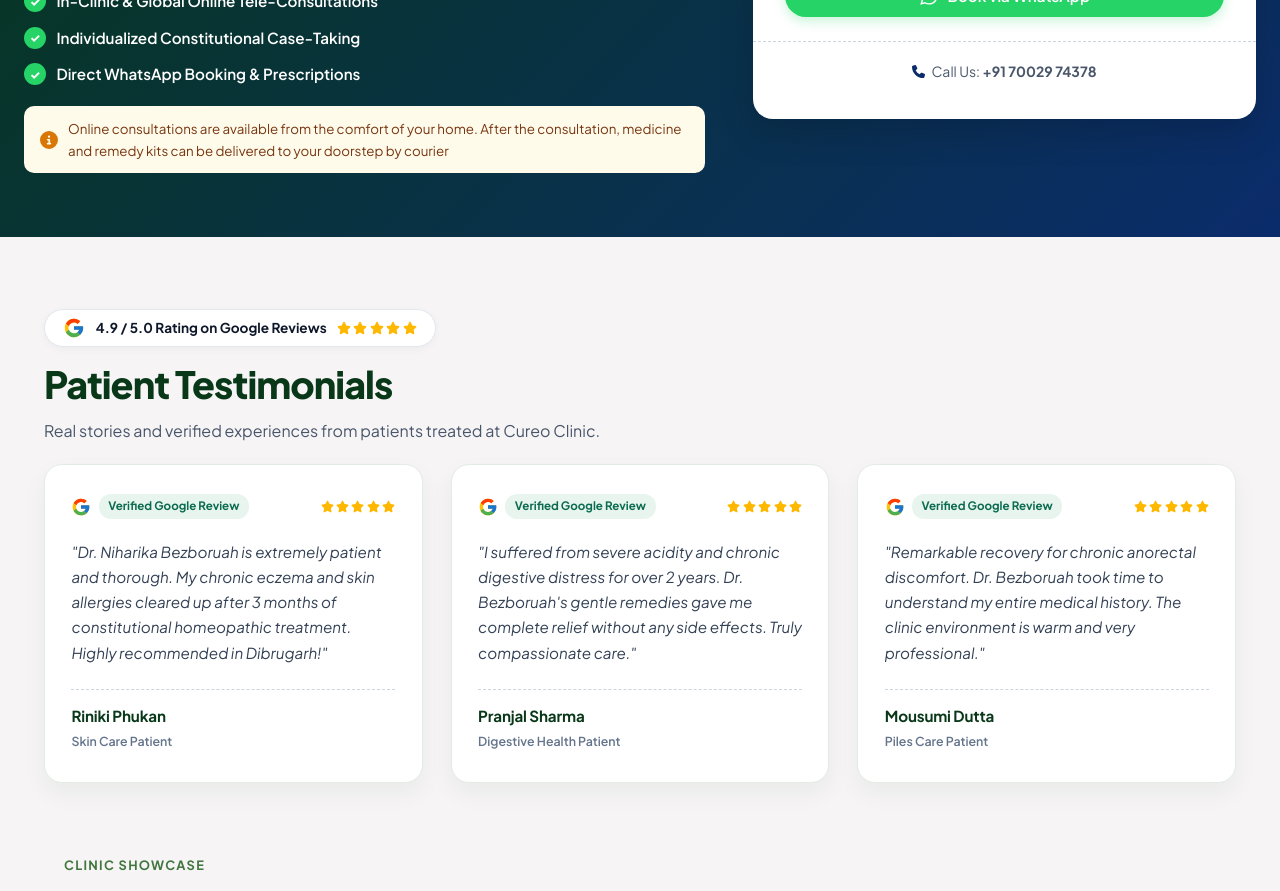
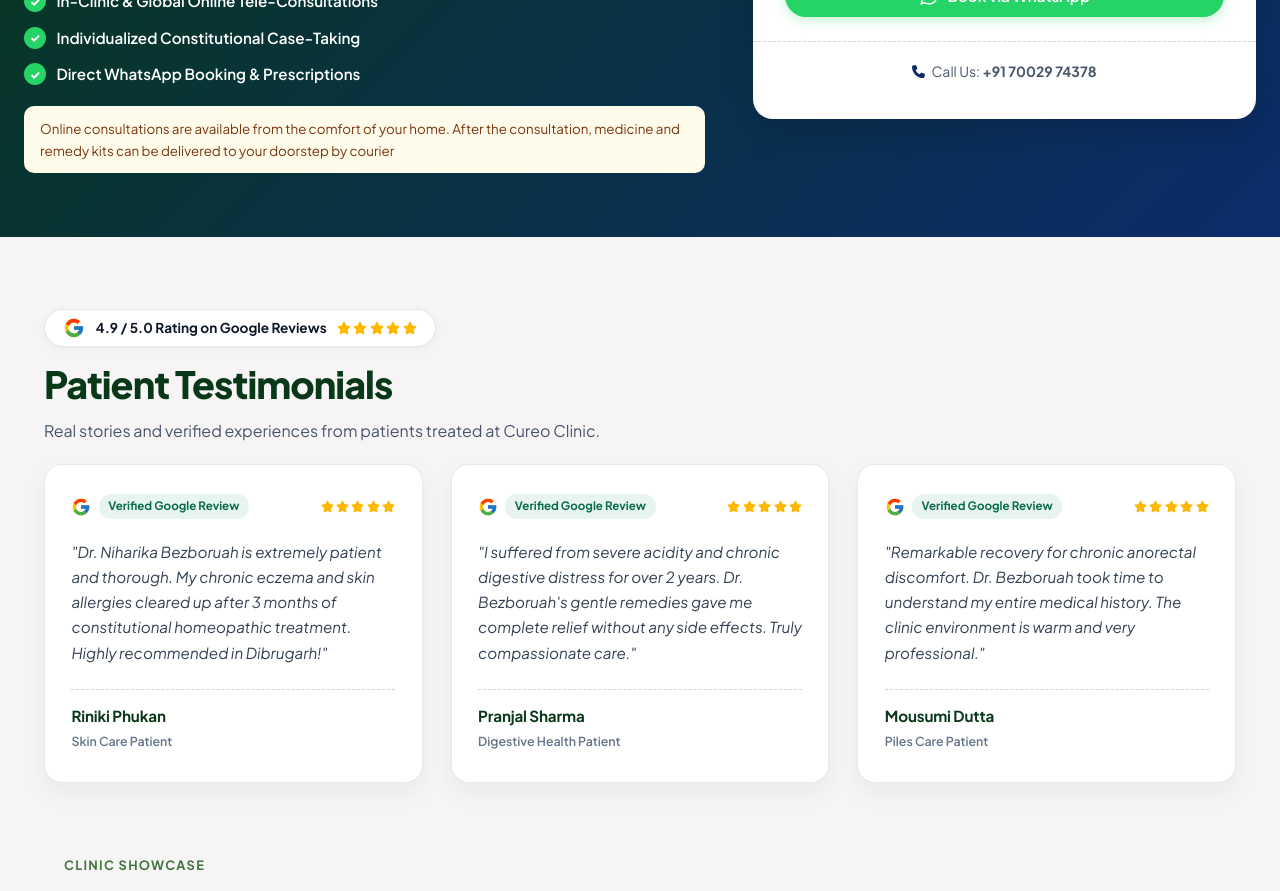
Before and after one commit to devBinud/cureo, a React (Vite) app: page / in a window 1280 px wide. Shown: the part 1680-2571 px from the top of the page. Built offline with nearby package versions, Linux system fonts and the light colour scheme.

Commit message:
update a section

```diff
--- a/src/App.css
+++ b/src/App.css
@@ -2324,10 +2324,12 @@ body.drawer-open .floating-widgets-stack {
     flex-direction: column;
     align-items: flex-start;
   }
+
   .btn-directions-map {
     width: 100%;
     justify-content: center;
   }
+
   .clinic-map-frame-wrapper {
     height: 340px;
   }
--- a/src/pages/HomePage.jsx
+++ b/src/pages/HomePage.jsx
@@ -152,7 +152,6 @@ export default function HomePage() {
               </div>
 
               <div style={{ marginTop: '1.25rem', padding: '0.75rem 1rem', background: '#fffbeb', borderRadius: '10px', fontSize: '0.835rem', color: '#78350f', display: 'flex', alignItems: 'center', gap: '10px' }}>
-                <FaCircleInfo size={18} style={{ color: '#d97706', flexShrink: 0 }} />
                 <span>
                   Online consultations are available from the comfort of your home. After the consultation, medicine and remedy kits can be delivered to your doorstep by courier
                 </span>
--- a/src/pages/SpecialtiesPage.jsx
+++ b/src/pages/SpecialtiesPage.jsx
@@ -12,7 +12,6 @@ export default function SpecialtiesPage() {
         <p className="section-desc">Targeted, gentle, and constitutional care for chronic recurring concerns.</p>
 
         <div style={{ margin: '1.25rem auto 0', maxWidth: '780px', padding: '0.75rem 1rem', background: '#fffbeb', borderRadius: '10px', fontSize: '0.835rem', color: '#78350f', display: 'flex', alignItems: 'center', justifyContent: 'center', gap: '10px', textAlign: 'left' }}>
-          <FaCircleInfo size={18} style={{ color: '#d97706', flexShrink: 0 }} />
           <span>
             Online consultations are available from the comfort of your home. After the consultation, medicine and remedy kits can be delivered to your doorstep by courier
           </span>
```
